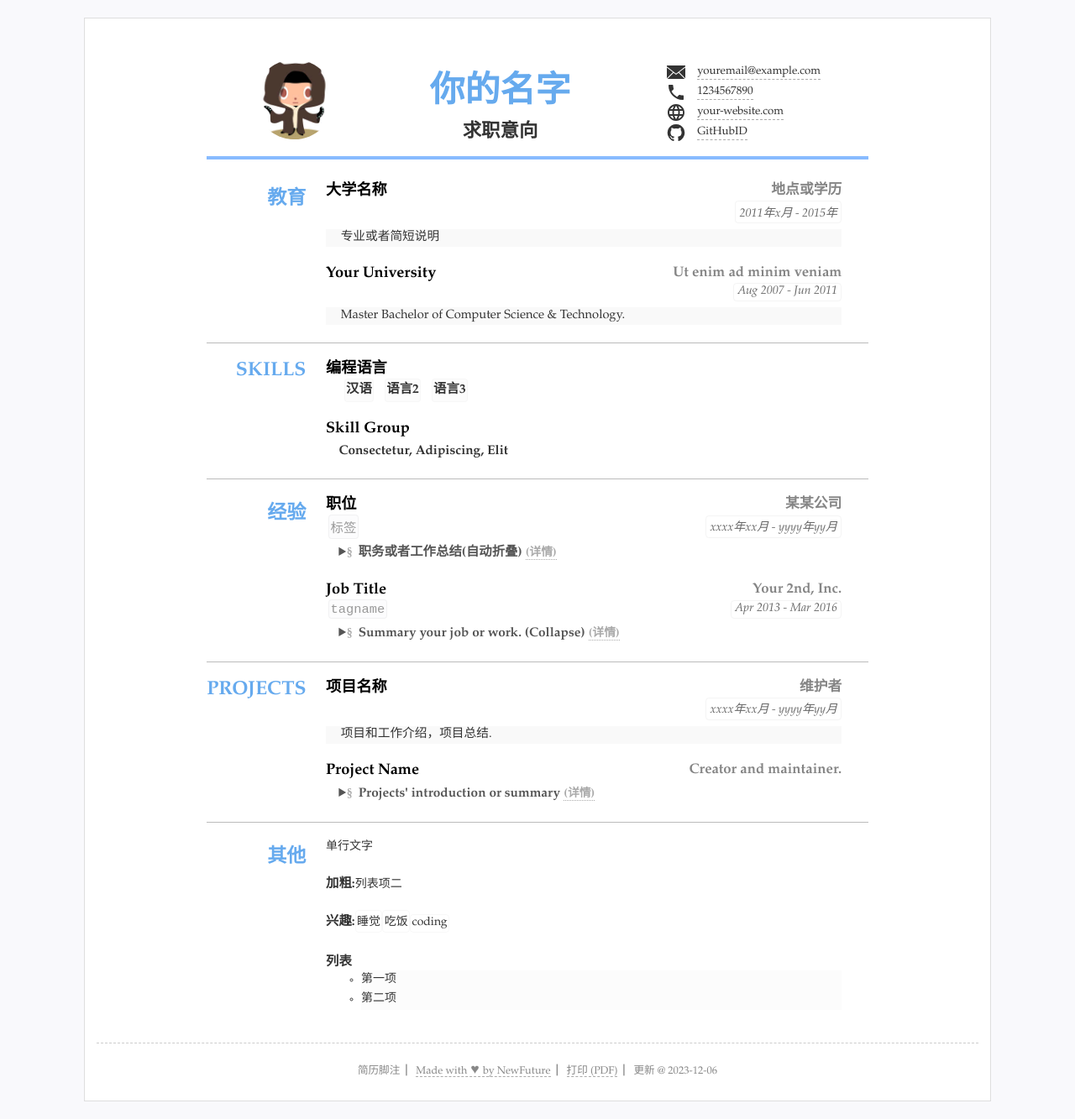
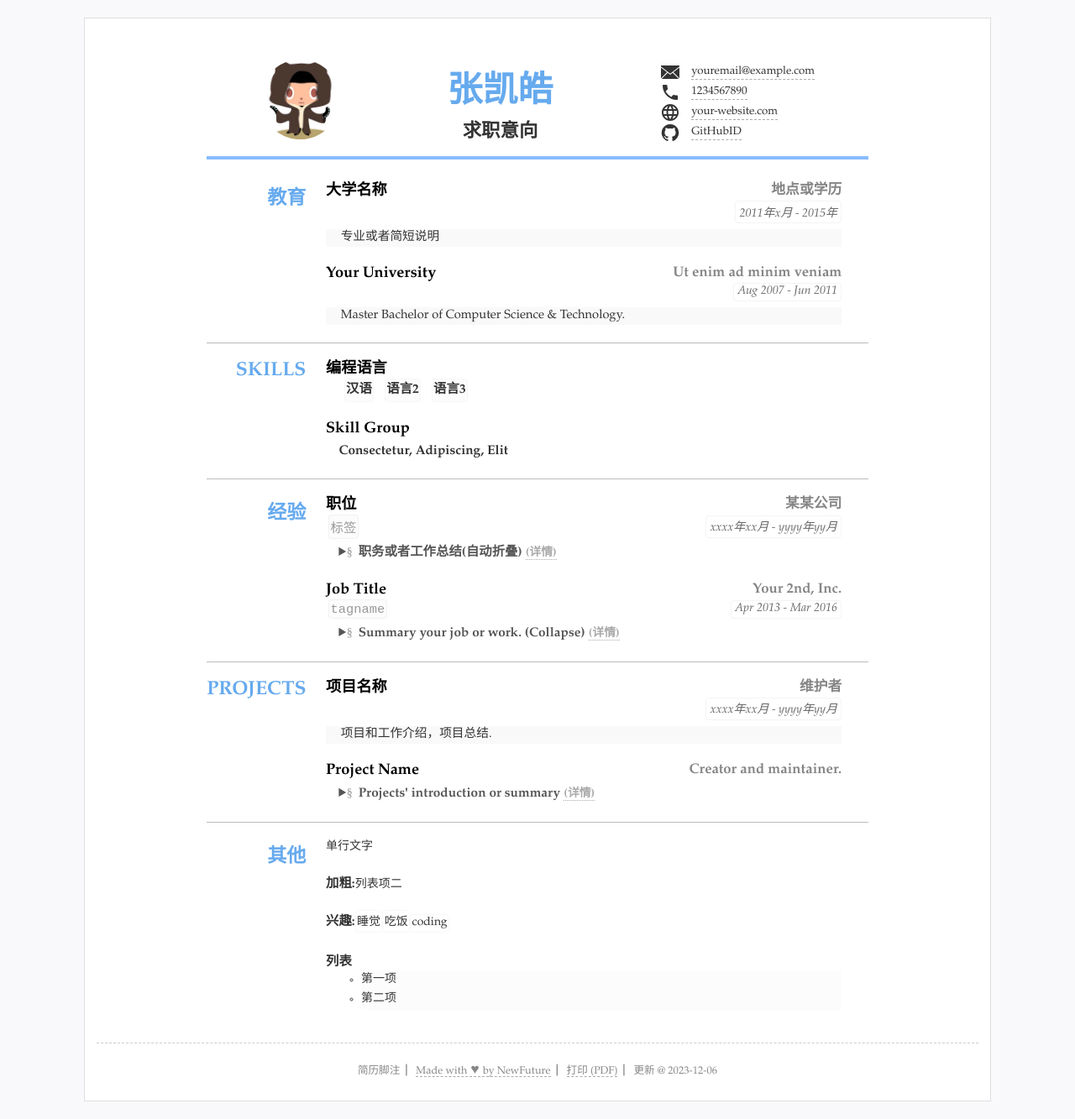
Before and after one commit to HDCVLab/chinese_CV, a Jekyll site: the page built from index.html, in a window 1280 px wide. Shown: the whole page at 84% size. Built offline with Jekyll 4.4.1, drawn with Linux system fonts in a browser that asks for light colours.

Commit message:
Update resume.yml

```diff
--- a/_data/resume.yml
+++ b/_data/resume.yml
@@ -3,7 +3,7 @@
 
 title: "简历标题"
 lang: "zh" #语言设置 zh表示中文 en 表示英语
-name: "你的名字"
+name: "张凯皓"
 jobtitle: "求职意向" #可空不显示
 photo: "assets/img/photo.jpg" #照片可空，不显示
 
```
